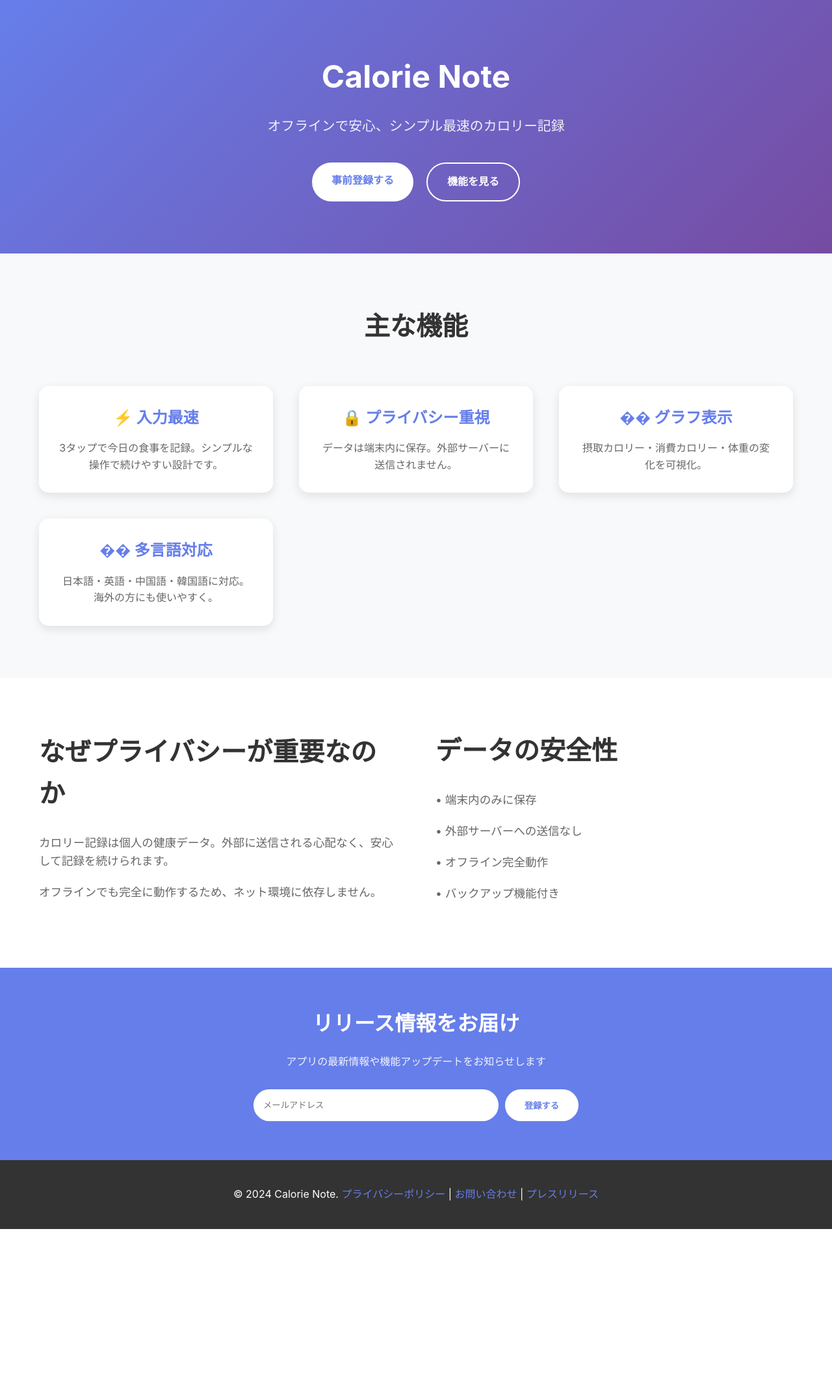
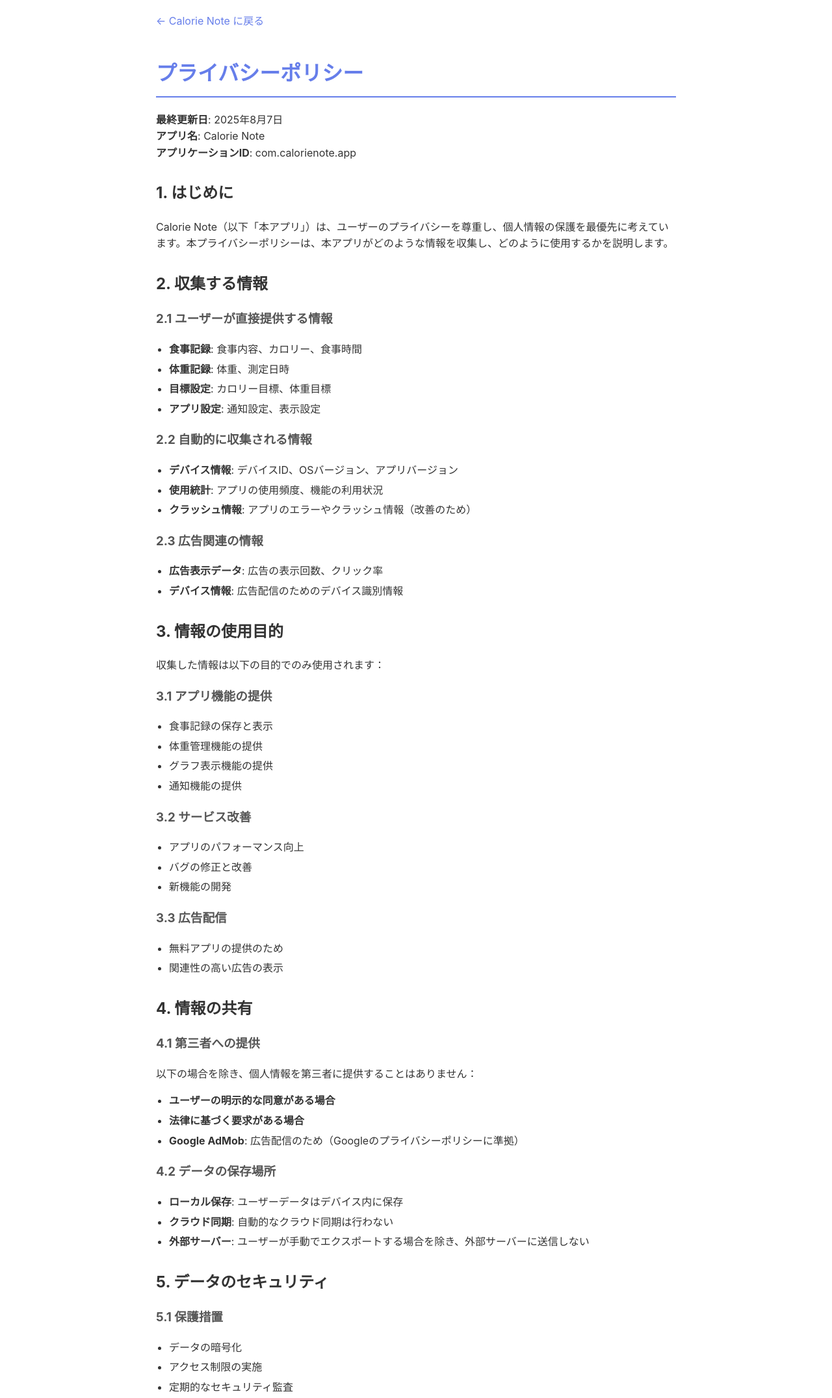
Before and after one commit to Krevive1/calorienote-privacy, a plain HTML site: page index.html in a window 1280 px wide. Shown: the top 2151 px of the page at 65% size. Before the commit the page ends 1891 px from the top, so only its background shows below. Drawn offline with Linux system fonts and the light colour scheme.

Commit message:
Add files via upload

```diff
--- a/index.html
+++ b/index.html
@@ -3,136 +3,222 @@
 <head>
     <meta charset="UTF-8">
     <meta name="viewport" content="width=device-width, initial-scale=1.0">
-    <title>Calorie Note - シンプル最速のカロリー記録</title>
-    <meta name="description" content="オフラインで安心、データは端末内保存。3タップで今日の食事を記録。多言語対応のプライバシー重視カロリー管理アプリ。">
+    <title>プライバシーポリシー - Calorie Note</title>
     <style>
-        * { margin: 0; padding: 0; box-sizing: border-box; }
-        body { font-family: -apple-system, BlinkMacSystemFont, 'Segoe UI', Roboto, sans-serif; line-height: 1.6; color: #333; }
-        .container { max-width: 1200px; margin: 0 auto; padding: 0 20px; }
-
-        /* Hero Section */
-        .hero { background: linear-gradient(135deg, #667eea 0%, #764ba2 100%); color: white; padding: 80px 0; text-align: center; }
-        .hero h1 { font-size: 3rem; margin-bottom: 20px; font-weight: 700; }
-        .hero p { font-size: 1.3rem; margin-bottom: 40px; opacity: 0.9; }
-        .cta-buttons { display: flex; gap: 20px; justify-content: center; flex-wrap: wrap; }
-        .btn { display: inline-block; padding: 15px 30px; background: #fff; color: #667eea; text-decoration: none; border-radius: 50px; font-weight: 600; transition: transform 0.3s; }
-        .btn:hover { transform: translateY(-2px); }
-        .btn-secondary { background: transparent; border: 2px solid #fff; color: #fff; }
-
-        /* Features Section */
-        .features { padding: 80px 0; background: #f8f9fa; }
-        .features h2 { text-align: center; font-size: 2.5rem; margin-bottom: 60px; color: #333; }
-        .feature-grid { display: grid; grid-template-columns: repeat(auto-fit, minmax(300px, 1fr)); gap: 40px; }
-        .feature { text-align: center; padding: 30px; background: white; border-radius: 15px; box-shadow: 0 5px 15px rgba(0,0,0,0.1); }
-        .feature h3 { font-size: 1.5rem; margin-bottom: 15px; color: #667eea; }
-        .feature p { color: #666; }
-
-        /* Privacy Section */
-        .privacy { padding: 80px 0; background: white; }
-        .privacy-content { display: grid; grid-template-columns: 1fr 1fr; gap: 60px; align-items: center; }
-        .privacy h2 { font-size: 2.5rem; margin-bottom: 30px; color: #333; }
-        .privacy p { font-size: 1.1rem; color: #666; margin-bottom: 20px; }
-
-        /* Newsletter Section */
-        .newsletter { background: #667eea; color: white; padding: 60px 0; text-align: center; }
-        .newsletter h2 { font-size: 2rem; margin-bottom: 20px; }
-        .newsletter p { margin-bottom: 30px; opacity: 0.9; }
-        .newsletter-form { display: flex; gap: 10px; justify-content: center; flex-wrap: wrap; max-width: 500px; margin: 0 auto; }
-        .newsletter input { padding: 15px; border: none; border-radius: 25px; flex: 1; min-width: 250px; }
-        .newsletter button { padding: 15px 30px; background: #fff; color: #667eea; border: none; border-radius: 25px; font-weight: 600; cursor: pointer; }
-
-        /* Footer */
-        .footer { background: #333; color: white; padding: 40px 0; text-align: center; }
-        .footer a { color: #667eea; text-decoration: none; }
-
-        @media (max-width: 768px) {
-            .hero h1 { font-size: 2rem; }
-            .hero p { font-size: 1.1rem; }
-            .privacy-content { grid-template-columns: 1fr; }
-            .newsletter-form { flex-direction: column; }
-        }
+        body { font-family: -apple-system, BlinkMacSystemFont, 'Segoe UI', Roboto, sans-serif; line-height: 1.6; color: #333; max-width: 800px; margin: 0 auto; padding: 20px; }
+        h1 { color: #667eea; border-bottom: 2px solid #667eea; padding-bottom: 10px; }
+        h2 { color: #333; margin-top: 30px; }
+        h3 { color: #555; margin-top: 20px; }
+        ul { margin: 10px 0; padding-left: 20px; }
+        li { margin: 5px 0; }
+        .contact { background: #f8f9fa; padding: 20px; border-radius: 10px; margin-top: 30px; }
+        .back-link { display: inline-block; margin-bottom: 20px; color: #667eea; text-decoration: none; }
+        .back-link:hover { text-decoration: underline; }
     </style>
 </head>
 <body>
-    <!-- Hero Section -->
-    <section class="hero">
-        <div class="container">
-            <h1>Calorie Note</h1>
-            <p>オフラインで安心、シンプル最速のカロリー記録</p>
-            <div class="cta-buttons">
-                <a href="#waitlist" class="btn">事前登録する</a>
-                <a href="#features" class="btn btn-secondary">機能を見る</a>
-            </div>
-        </div>
-    </section>
+    <a href="https://krevive1.github.io/calorie-note-site/" class="back-link">← Calorie Note に戻る</a>
 
-    <!-- Features Section -->
-    <section id="features" class="features">
-        <div class="container">
-            <h2>主な機能</h2>
-            <div class="feature-grid">
-                <div class="feature">
-                    <h3>⚡ 入力最速</h3>
-                    <p>3タップで今日の食事を記録。シンプルな操作で続けやすい設計です。</p>
-                </div>
-                <div class="feature">
-                    <h3>🔒 プライバシー重視</h3>
-                    <p>データは端末内に保存。外部サーバーに送信されません。</p>
-                </div>
-                <div class="feature">
-                    <h3>�� グラフ表示</h3>
-                    <p>摂取カロリー・消費カロリー・体重の変化を可視化。</p>
-                </div>
-                <div class="feature">
-                    <h3>�� 多言語対応</h3>
-                    <p>日本語・英語・中国語・韓国語に対応。海外の方にも使いやすく。</p>
-                </div>
-            </div>
-        </div>
-    </section>
+    <h1>プライバシーポリシー</h1>
 
-    <!-- Privacy Section -->
-    <section class="privacy">
-        <div class="container">
-            <div class="privacy-content">
-                <div>
-                    <h2>なぜプライバシーが重要なのか</h2>
-                    <p>カロリー記録は個人の健康データ。外部に送信される心配なく、安心して記録を続けられます。</p>
-                    <p>オフラインでも完全に動作するため、ネット環境に依存しません。</p>
-                </div>
-                <div>
-                    <h2>データの安全性</h2>
-                    <p>• 端末内のみに保存</p>
-                    <p>• 外部サーバーへの送信なし</p>
-                    <p>• オフライン完全動作</p>
-                    <p>• バックアップ機能付き</p>
-                </div>
-            </div>
-        </div>
-    </section>
+    <p><strong>最終更新日</strong>: 2025年8月7日<br>
+    <strong>アプリ名</strong>: Calorie Note<br>
+    <strong>アプリケーションID</strong>: com.calorienote.app</p>
 
-    <!-- Newsletter Section -->
-    <section id="waitlist" class="newsletter">
-        <div class="container">
-            <h2>リリース情報をお届け</h2>
-            <p>アプリの最新情報や機能アップデートをお知らせします</p>
-            <form class="newsletter-form" action="https://connect.mailerlite.com/api/subscribers" method="POST" target="_blank">
-                <input type="email" name="email" placeholder="メールアドレス" required>
-                <input type="hidden" name="fields[language]" value="ja">
-                <button type="submit">登録する</button>
-            </form>
-        </div>
-    </section>
+    <h2>1. はじめに</h2>
+    <p>Calorie Note（以下「本アプリ」）は、ユーザーのプライバシーを尊重し、個人情報の保護を最優先に考えています。本プライバシーポリシーは、本アプリがどのような情報を収集し、どのように使用するかを説明します。</p>
 
-    <!-- Footer -->
-    <footer class="footer">
-        <div class="container">
-            <p>&copy; 2024 Calorie Note.
-            <a href="https://krevive1.github.io/calorienote-privacy/" target="_blank">プライバシーポリシー</a> |
-            <a href="mailto:qgsky21777@gmail.com">お問い合わせ</a> |
-            <a href="https://github.com/Krevive1/calorie-note-site/blob/main/PRESS_RELEASE.md" target="_blank">プレスリリース</a>
-            </p>
-        </div>
-    </footer>
+    <h2>2. 収集する情報</h2>
+
+    <h3>2.1 ユーザーが直接提供する情報</h3>
+    <ul>
+        <li><strong>食事記録</strong>: 食事内容、カロリー、食事時間</li>
+        <li><strong>体重記録</strong>: 体重、測定日時</li>
+        <li><strong>目標設定</strong>: カロリー目標、体重目標</li>
+        <li><strong>アプリ設定</strong>: 通知設定、表示設定</li>
+    </ul>
+
+    <h3>2.2 自動的に収集される情報</h3>
+    <ul>
+        <li><strong>デバイス情報</strong>: デバイスID、OSバージョン、アプリバージョン</li>
+        <li><strong>使用統計</strong>: アプリの使用頻度、機能の利用状況</li>
+        <li><strong>クラッシュ情報</strong>: アプリのエラーやクラッシュ情報（改善のため）</li>
+    </ul>
+
+    <h3>2.3 広告関連の情報</h3>
+    <ul>
+        <li><strong>広告表示データ</strong>: 広告の表示回数、クリック率</li>
+        <li><strong>デバイス情報</strong>: 広告配信のためのデバイス識別情報</li>
+    </ul>
+
+    <h2>3. 情報の使用目的</h2>
+    <p>収集した情報は以下の目的でのみ使用されます：</p>
+
+    <h3>3.1 アプリ機能の提供</h3>
+    <ul>
+        <li>食事記録の保存と表示</li>
+        <li>体重管理機能の提供</li>
+        <li>グラフ表示機能の提供</li>
+        <li>通知機能の提供</li>
+    </ul>
+
+    <h3>3.2 サービス改善</h3>
+    <ul>
+        <li>アプリのパフォーマンス向上</li>
+        <li>バグの修正と改善</li>
+        <li>新機能の開発</li>
+    </ul>
+
+    <h3>3.3 広告配信</h3>
+    <ul>
+        <li>無料アプリの提供のため</li>
+        <li>関連性の高い広告の表示</li>
+    </ul>
+
+    <h2>4. 情報の共有</h2>
+
+    <h3>4.1 第三者への提供</h3>
+    <p>以下の場合を除き、個人情報を第三者に提供することはありません：</p>
+    <ul>
+        <li><strong>ユーザーの明示的な同意がある場合</strong></li>
+        <li><strong>法律に基づく要求がある場合</strong></li>
+        <li><strong>Google AdMob</strong>: 広告配信のため（Googleのプライバシーポリシーに準拠）</li>
+    </ul>
+
+    <h3>4.2 データの保存場所</h3>
+    <ul>
+        <li><strong>ローカル保存</strong>: ユーザーデータはデバイス内に保存</li>
+        <li><strong>クラウド同期</strong>: 自動的なクラウド同期は行わない</li>
+        <li><strong>外部サーバー</strong>: ユーザーが手動でエクスポートする場合を除き、外部サーバーに送信しない</li>
+    </ul>
+
+    <h2>5. データのセキュリティ</h2>
+
+    <h3>5.1 保護措置</h3>
+    <ul>
+        <li>データの暗号化</li>
+        <li>アクセス制限の実施</li>
+        <li>定期的なセキュリティ監査</li>
+    </ul>
+
+    <h3>5.2 データの保持期間</h3>
+    <ul>
+        <li>アプリ削除時までローカルに保存</li>
+        <li>ユーザーが手動で削除するまで保持</li>
+    </ul>
+
+    <h2>6. ユーザーの権利</h2>
+    <p>ユーザーは以下の権利を有します：</p>
+
+    <h3>6.1 データアクセス権</h3>
+    <ul>
+        <li>個人情報の確認</li>
+        <li>データのエクスポート</li>
+        <li>データの修正・削除</li>
+    </ul>
+
+    <h3>6.2 広告関連の権利</h3>
+    <ul>
+        <li>広告表示の制限（設定で調整可能）</li>
+        <li>広告のパーソナライゼーションの無効化</li>
+    </ul>
+
+    <h3>6.3 データ削除権</h3>
+    <ul>
+        <li>アプリ内データの完全削除</li>
+        <li>アプリの完全削除によるデータ削除</li>
+    </ul>
+
+    <h2>7. 子どものプライバシー保護</h2>
+
+    <h3>7.1 13歳未満のユーザー</h3>
+    <ul>
+        <li>意図的な個人情報の収集は行わない</li>
+        <li>保護者の同意なしでの情報収集は行わない</li>
+    </ul>
+
+    <h3>7.2 保護者の権利</h3>
+    <ul>
+        <li>子どもの情報の確認</li>
+        <li>子どもの情報の削除要求</li>
+    </ul>
+
+    <h2>8. 広告について</h2>
+
+    <h3>8.1 使用する広告サービス</h3>
+    <ul>
+        <li><strong>Google AdMob</strong>: 広告配信サービス</li>
+        <li><strong>広告の種類</strong>: バナー広告、インタースティシャル広告、リワード広告</li>
+    </ul>
+
+    <h3>8.2 広告の目的</h3>
+    <ul>
+        <li>アプリの無料提供</li>
+        <li>サービス運営費の確保</li>
+    </ul>
+
+    <h3>8.3 広告の制御</h3>
+    <ul>
+        <li>設定で広告表示を調整可能</li>
+        <li>パーソナライゼーションの無効化可能</li>
+    </ul>
+
+    <h2>9. プライバシーポリシーの変更</h2>
+
+    <h3>9.1 変更の通知</h3>
+    <ul>
+        <li>重要な変更がある場合はアプリ内で通知</li>
+        <li>変更内容の詳細な説明を提供</li>
+    </ul>
+
+    <h3>9.2 同意の更新</h3>
+    <ul>
+        <li>重要な変更がある場合は再度同意を求める</li>
+        <li>ユーザーの選択権を尊重</li>
+    </ul>
+
+    <div class="contact">
+        <h2>10. お問い合わせ</h2>
+        <p>プライバシーポリシーに関するお問い合わせは、以下までご連絡ください：</p>
+        <p><strong>メール</strong>: qgsky21777@gmail.com<br>
+        <strong>対応時間</strong>: 平日 9:00-18:00（日本時間）<br>
+        <strong>回答期間</strong>: お問い合わせから7営業日以内</p>
+    </div>
+
+    <h2>11. 準拠法・管轄裁判所</h2>
+
+    <h3>11.1 準拠法</h3>
+    <ul>
+        <li>日本法に準拠</li>
+        <li>個人情報保護法に準拠</li>
+    </ul>
+
+    <h3>11.2 管轄裁判所</h3>
+    <ul>
+        <li>東京地方裁判所を第一審の専属管轄裁判所とする</li>
+    </ul>
+
+    <h2>12. 国際的なデータ転送</h2>
+
+    <h3>12.1 データ転送の範囲</h3>
+    <ul>
+        <li>日本国内での処理を原則とする</li>
+        <li>Google AdMobへの必要最小限のデータ転送</li>
+    </ul>
+
+    <h3>12.2 保護措置</h3>
+    <ul>
+        <li>適切な保護措置の実施</li>
+        <li>データ転送先のプライバシーポリシーの確認</li>
+    </ul>
+
+    <div style="margin-top: 40px; padding: 20px; background: #fff3cd; border-radius: 10px; border-left: 4px solid #ffc107;">
+        <p><strong>注意事項</strong>:</p>
+        <ul>
+            <li>このプライバシーポリシーは、アプリの機能と実際のデータ処理に基づいて作成されています</li>
+            <li>実際のリリース前に、法律専門家による確認を推奨します</li>
+            <li>アプリの機能変更に応じて、プライバシーポリシーの更新が必要になる場合があります</li>
+        </ul>
+    </div>
 </body>
 </html>
```
